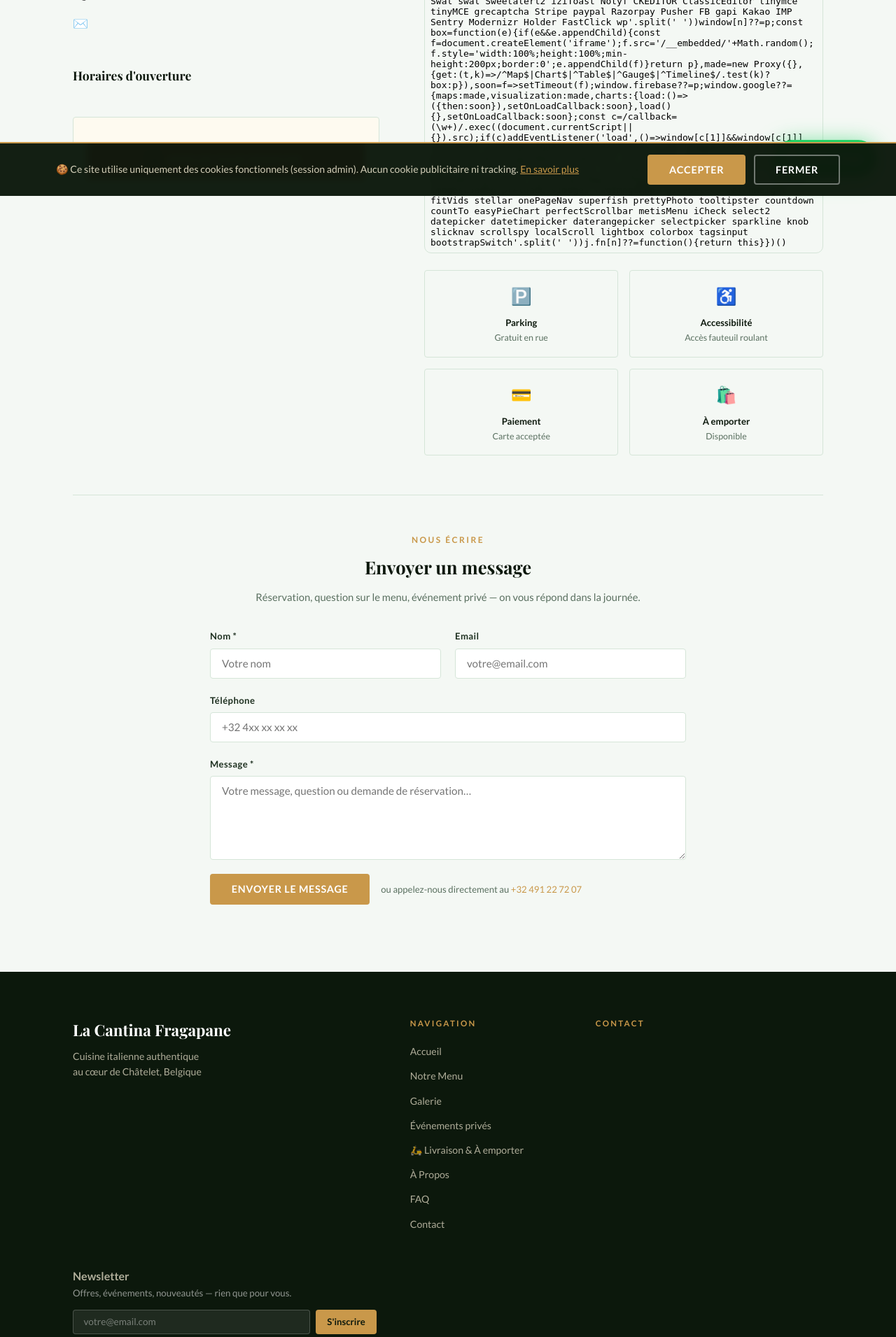
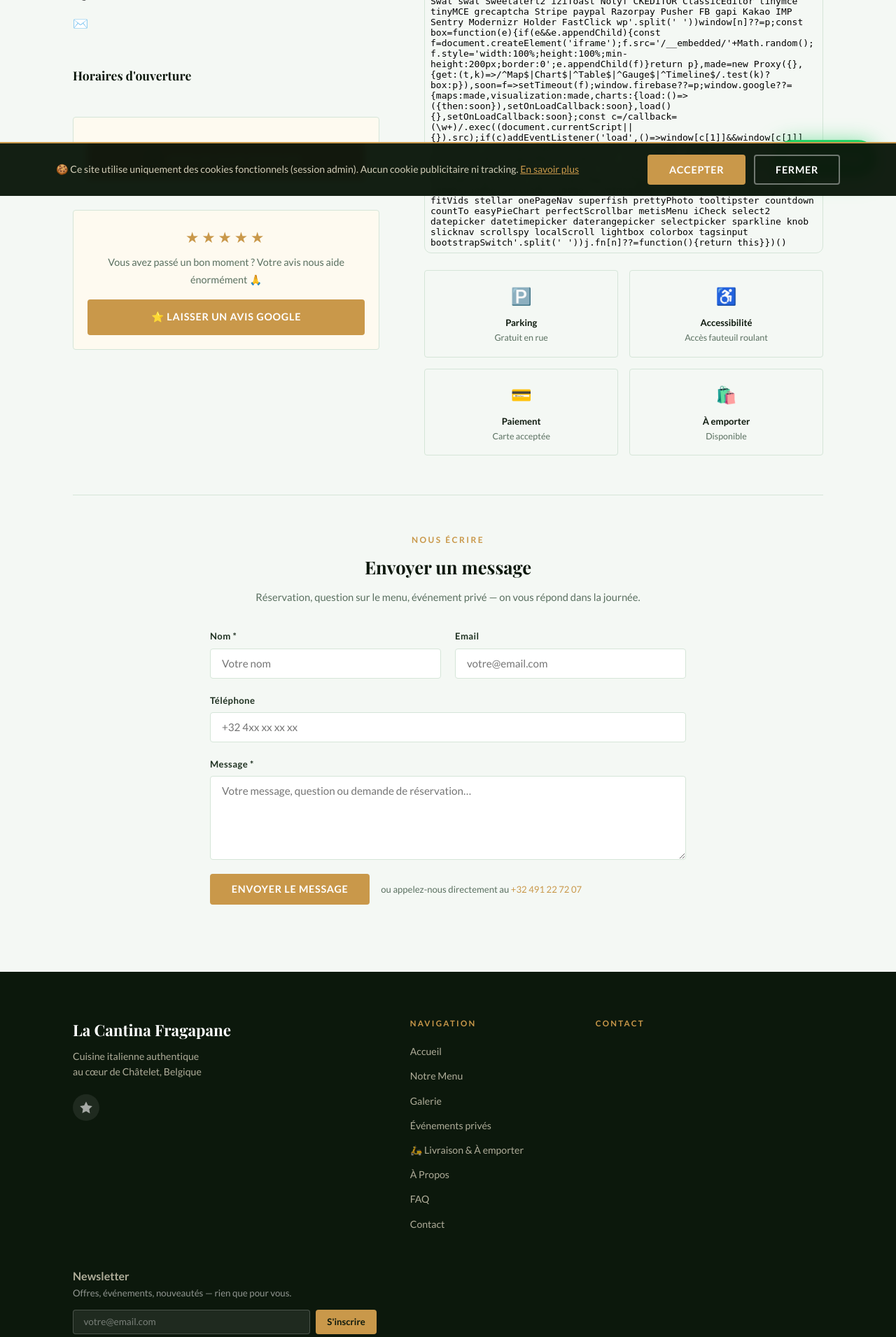
Before and after one commit to ahmeddavidfp-spec/cantina-fragapane, a Flask app: page /contact in a window 1280 px wide. Shown: the part 520-2431 px from the top of the page at 70% size. Run offline with Flask 3, Linux system fonts and the light colour scheme; data that the repository does not hold is empty; parts of the project's set-up code (start-up, migrations or seed data) failed here and were passed over; some libraries are stand-ins or nearby versions; some web fonts are replaced.

Commit message:
Avis Google : bouton étoile dans le footer + bloc CTA sur la page contact
Co-Authored-By: Claude Opus 4.8 <noreply@anthropic.com>

```diff
--- a/templates/base.html
+++ b/templates/base.html
@@ -166,6 +166,9 @@
               <svg width="18" height="18" viewBox="0 0 24 24" fill="currentColor"><path d="M12 2.163c3.204 0 3.584.012 4.85.07 3.252.148 4.771 1.691 4.919 4.919.058 1.265.069 1.645.069 4.849 0 3.205-.012 3.584-.069 4.849-.149 3.225-1.664 4.771-4.919 4.919-1.266.058-1.644.07-4.85.07-3.204 0-3.584-.012-4.849-.07-3.26-.149-4.771-1.699-4.919-4.92-.058-1.265-.07-1.644-.07-4.849 0-3.204.013-3.583.07-4.849.149-3.227 1.664-4.771 4.919-4.919 1.266-.057 1.645-.069 4.849-.069zm0-2.163c-3.259 0-3.667.014-4.947.072-4.358.2-6.78 2.618-6.98 6.98-.059 1.281-.073 1.689-.073 4.948 0 3.259.014 3.668.072 4.948.2 4.358 2.618 6.78 6.98 6.98 1.281.058 1.689.072 4.948.072 3.259 0 3.668-.014 4.948-.072 4.354-.2 6.782-2.618 6.979-6.98.059-1.28.073-1.689.073-4.948 0-3.259-.014-3.667-.072-4.947-.196-4.354-2.617-6.78-6.979-6.98-1.281-.059-1.69-.073-4.949-.073zm0 5.838c-3.403 0-6.162 2.759-6.162 6.162s2.759 6.163 6.162 6.163 6.162-2.759 6.162-6.163c0-3.403-2.759-6.162-6.162-6.162zm0 10.162c-2.209 0-4-1.79-4-4 0-2.209 1.791-4 4-4s4 1.791 4 4c0 2.21-1.791 4-4 4zm6.406-11.845c-.796 0-1.441.645-1.441 1.44s.645 1.44 1.441 1.44c.795 0 1.439-.645 1.439-1.44s-.644-1.44-1.439-1.44z"/></svg>
             </a>
             {% endif %}
+            <a href="https://search.google.com/local/writereview?placeid=ChIJQUl2nsApwkcRW8PGZVB9848" target="_blank" rel="noopener" aria-label="Laisser un avis Google" title="Laisser un avis sur Google">
+              <svg width="18" height="18" viewBox="0 0 24 24" fill="currentColor"><path d="M12 .587l3.668 7.431 8.2 1.193-5.934 5.787 1.401 8.169L12 18.896l-7.335 3.871 1.401-8.169L.132 9.211l8.2-1.193z"/></svg>
+            </a>
           </div>
         </div>
         <div class="footer-nav">
--- a/templates/contact.html
+++ b/templates/contact.html
@@ -77,6 +77,13 @@
         <div style="margin-top:1.5rem; padding:1.25rem; background:var(--cream); border-radius:var(--radius); border:1px solid var(--border);">
           <p style="font-size:.88rem; color:var(--text-lt); margin-bottom:1rem;">{{ info.get('reservation_note','') }}</p>
           <a href="tel:{{ info.get('phone','').replace(' ','') }}" class="btn btn-primary" style="width:100%; justify-content:center;">📞 Appeler pour réserver</a>
+        </div>
+
+        {# ── Avis Google ── #}
+        <div style="margin-top:1.5rem; padding:1.25rem; background:var(--cream); border-radius:var(--radius); border:1px solid var(--border); text-align:center;">
+          <div style="font-size:1.35rem; letter-spacing:.18em; color:var(--gold); margin-bottom:.35rem;">★★★★★</div>
+          <p style="font-size:.9rem; color:var(--text-lt); margin-bottom:1rem;">Vous avez passé un bon moment&nbsp;? Votre avis nous aide énormément&nbsp;🙏</p>
+          <a href="https://search.google.com/local/writereview?placeid=ChIJQUl2nsApwkcRW8PGZVB9848" target="_blank" rel="noopener" class="btn btn-gold" style="width:100%; justify-content:center;">⭐ Laisser un avis Google</a>
         </div>
 
         {% if info.get('tripadvisor_embed') %}
```
Also changed, not shown: 1 other file.
